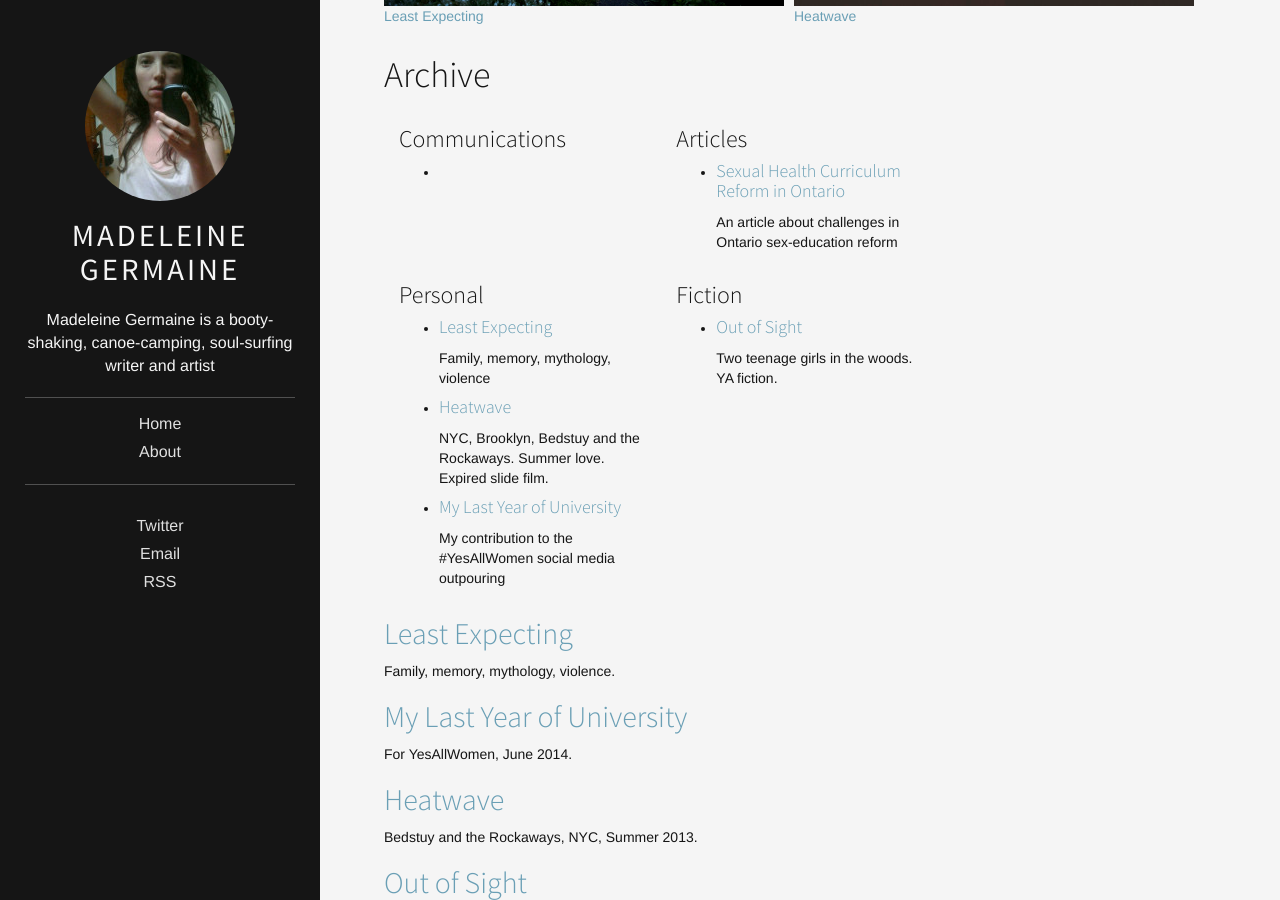
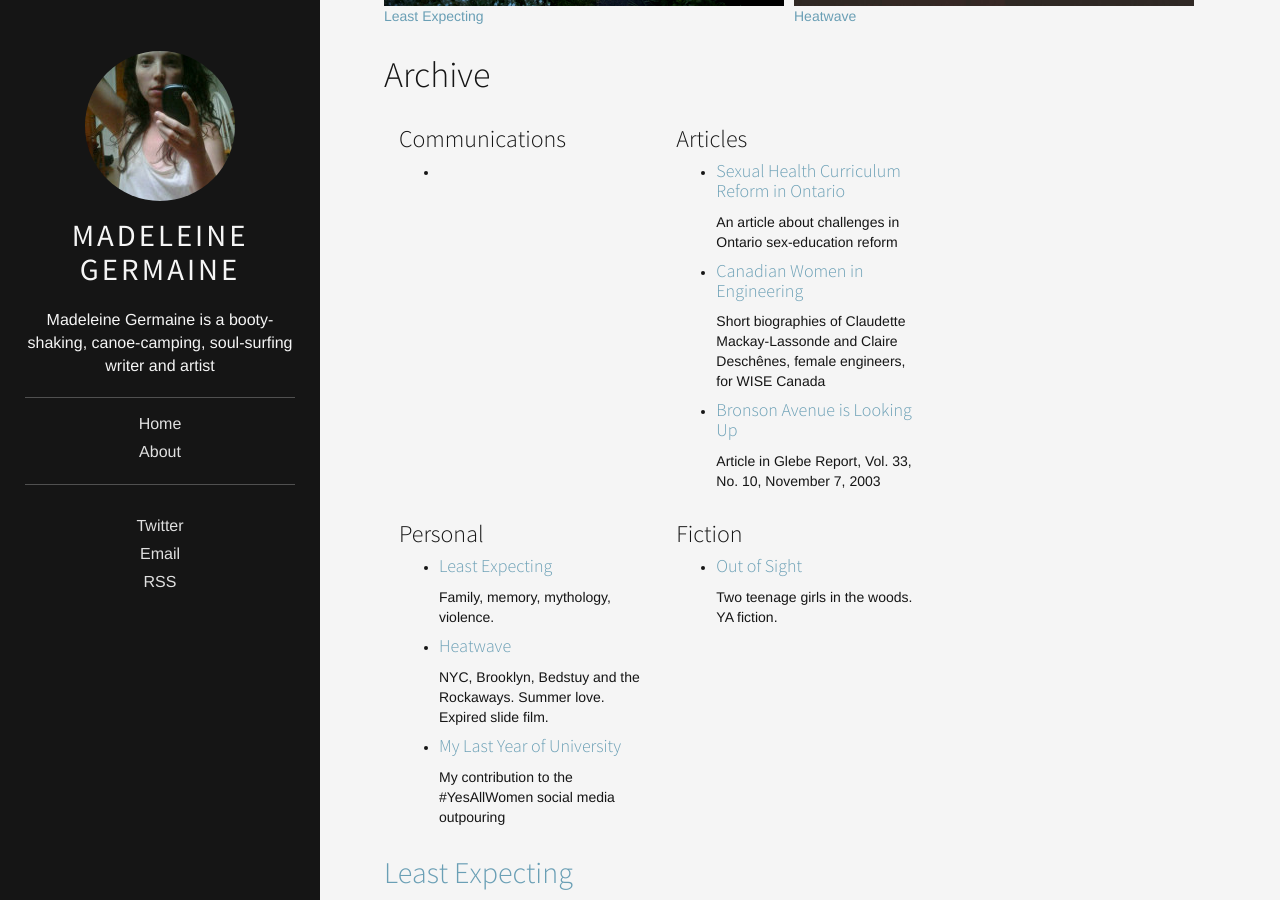
Before and after one commit to madeleinegermaine/madeleinegermaine, a Jekyll site: the page built from index.html, in a window 1280 px wide and 900 px high, scrolled down 386 px. Built offline with Jekyll 4.4.1, drawn with Linux system fonts in a browser that asks for light colours; the list of posts is cut into pages by our own code.

Commit message:
Update index.html

```diff
--- a/index.html
+++ b/index.html
@@ -43,6 +43,14 @@ tagline:
         <h4><a href="https://madeleinegermaine.github.io/article/commission/2010/10/31/a-serious-rethink-ontario-sexual-health-education.html">Sexual Health Curriculum Reform in Ontario</a></h4>
         <p>An article about challenges in Ontario sex-education reform </p>
       </li>
+      <li>
+        <h4><a href="https://madeleinegermaine.github.io/article/commission/2008/04/14/wise-engineer-biographies.html">Canadian Women in Engineering</a></h4>
+        <p>Short biographies of Claudette Mackay-Lassonde and Claire Deschênes, female engineers, for WISE Canada</p>
+      </li>
+      <li>
+        <h4><a href="https://madeleinegermaine.github.io/article/commission/2003/11/07/bronson-avenue-is-looking-up.html">Bronson Avenue is Looking Up</a></h4>
+        <p>Article in Glebe Report, Vol. 33, No. 10, November 7, 2003 </p>
+      </li>
     </ul>
   </div>
   <div class="clearfix"></div>
@@ -51,7 +59,7 @@ tagline:
     <ul>
       <li>
         <h4><a href="https://madeleinegermaine.github.io/personal/2014/07/12/least-expecting.html">Least Expecting</a></h4>
-        <p>Family, memory, mythology, violence</p>
+        <p>Family, memory, mythology, violence.</p>
       </li>
       <li>
         <h4><a href="https://madeleinegermaine.github.io/personal/2014/05/22/heatwave.html">Heatwave</a></h4>
```
